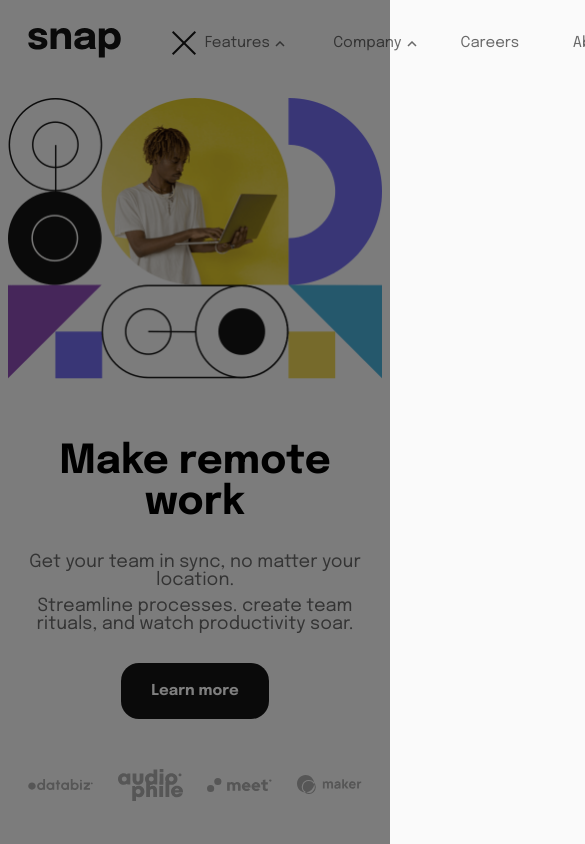
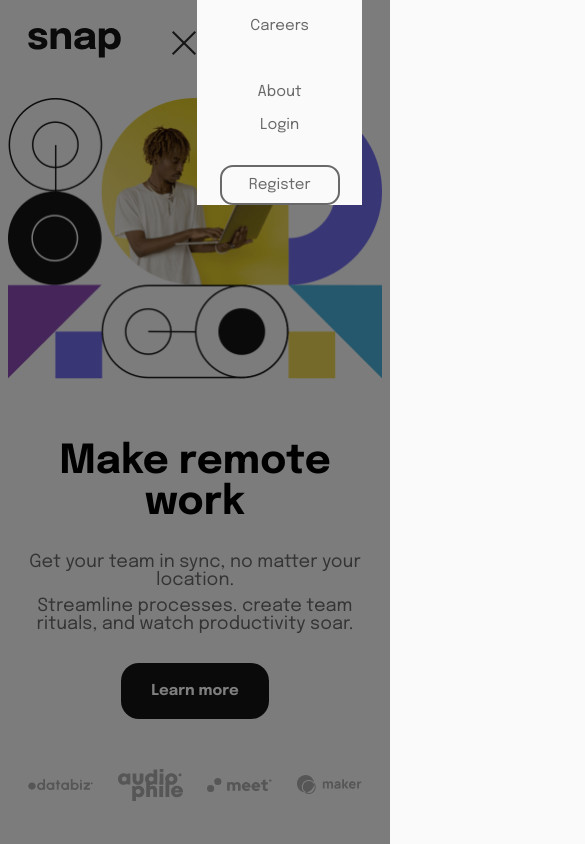
Before and after one commit to bautidea/react_dropdown_navigation, a React (Vite) app: page / in a window 390 px wide. Both pictures are taken after a click on the picture 346 px from the left and 43 px from the top of the page. Shown: the top 844 px of the page, 585 px wide, since content can reach past the window. Built offline with nearby package versions, Linux system fonts and the light colour scheme.

Commit message:
When resizing window block-overlay wont apply.

```diff
--- a/src/App.tsx
+++ b/src/App.tsx
@@ -1,11 +1,40 @@
-import { useState } from 'react';
+import { useEffect, useState } from 'react';
 import MainContent from './components/MainContent/MainContent';
 import NavBar from './components/NavBar/NavBar';
 import './index.css';
 
+// Function to obtain the current Dimension of the window.
+const getCurrentDimension = () => {
+  return {
+    width: window.innerWidth,
+    height: window.innerHeight,
+  };
+};
+
 function App() {
   // State to show nav options.
   const [showNavOptions, setShowNavOptions] = useState(false);
+
+  // Initializing state to hold current width and height.
+  const [screenSize, setScreenSize] = useState(getCurrentDimension());
+
+  // Event listener for the resize event, this will be used to display or not
+  // the 'display options' svg.
+  useEffect(() => {
+    // Function to update Dimensions.
+    const updateDimensions = () => {
+      const newDimensions = getCurrentDimension();
+      setScreenSize(newDimensions);
+
+      if (newDimensions.width > 991) setShowNavOptions(false);
+    };
+
+    window.addEventListener('resize', updateDimensions);
+
+    return () => {
+      window.removeEventListener('resize', updateDimensions);
+    };
+  }, [screenSize]);
 
   const handleIconMenuClick = () => {
     return setShowNavOptions(!showNavOptions);
@@ -16,6 +45,7 @@ function App() {
       <NavBar
         showNavOptions={showNavOptions}
         handleMenuClick={handleIconMenuClick}
+        screenSize={screenSize}
       />
       <MainContent />
     </div>
--- a/src/components/NavBar/NavBar.module.css
+++ b/src/components/NavBar/NavBar.module.css
@@ -11,6 +11,10 @@
 .logo-img {
   margin-right: 5rem;
   height: 30px;
+}
+
+.menu-img {
+  z-index: 2;
 }
 
 .menu-img:hover {
@@ -124,3 +128,15 @@
 .btn-register:focus {
   border: 2px solid hsl(0, 0%, 8%);
 }
+
+@media screen and (max-width: 991px) {
+  .nav-left,
+  .nav-right {
+    flex-direction: column;
+  }
+  .nav-container {
+    background-color: hsl(0, 0%, 98%);
+    flex-direction: column;
+    z-index: 2;
+  }
+}
--- a/src/components/NavBar/NavBar.tsx
+++ b/src/components/NavBar/NavBar.tsx
@@ -2,43 +2,17 @@ import logo from '../../assets/images/logo.svg';
 import menu from '../../assets/images/icon-menu.svg';
 import closeMenu from '../../assets/images/icon-close-menu.svg';
 import styles from './NavBar.module.css';
-import { useEffect, useState } from 'react';
 import NavBarDisplayOptions from './NavBarDisplayOptions';
-
-// Function to obtain the current Dimension of the window.
-const getCurrentDimension = () => {
-  return {
-    width: window.innerWidth,
-    height: window.innerHeight,
-  };
-};
 
 interface Props {
   showNavOptions: boolean;
   handleMenuClick: () => void;
+  screenSize: { width: number; height: number };
 }
 
-const NavBar = ({ showNavOptions, handleMenuClick }: Props) => {
-  // Initializing state to hold current width and height.
-  const [screenSize, setScreenSize] = useState(getCurrentDimension());
-
-  // Event listener for the resize event, this will be used to display or not
-  // the 'display options' svg.
-  useEffect(() => {
-    // Function to update Dimensions.
-    const updateDimensions = () => {
-      setScreenSize(getCurrentDimension());
-    };
-
-    window.addEventListener('resize', updateDimensions);
-
-    return () => {
-      window.removeEventListener('resize', updateDimensions);
-    };
-  }, [screenSize]);
-
+const NavBar = ({ showNavOptions, handleMenuClick, screenSize }: Props) => {
   return (
-    <div className={styles['nav-bar']}>
+    <nav className={styles['nav-bar']}>
       <img className={styles['logo-img']} src={logo} />
 
       {screenSize.width <= 991 && !showNavOptions && (
@@ -58,7 +32,7 @@ const NavBar = ({ showNavOptions, handleMenuClick }: Props) => {
       )}
 
       {(screenSize.width > 991 || showNavOptions) && <NavBarDisplayOptions />}
-    </div>
+    </nav>
   );
 };
 
--- a/src/index.css
+++ b/src/index.css
@@ -25,7 +25,7 @@ button {
   left: 0;
   width: 100%;
   height: 100%;
-  background-color: rgba(0, 0, 0, 0.5); /* Adjust the opacity as needed */
+  background-color: rgba(0, 0, 0, 0.5);
   z-index: 1;
-  pointer-events: auto; /* Allows clicks to pass through the overlay */
+  pointer-events: auto;
 }
```
